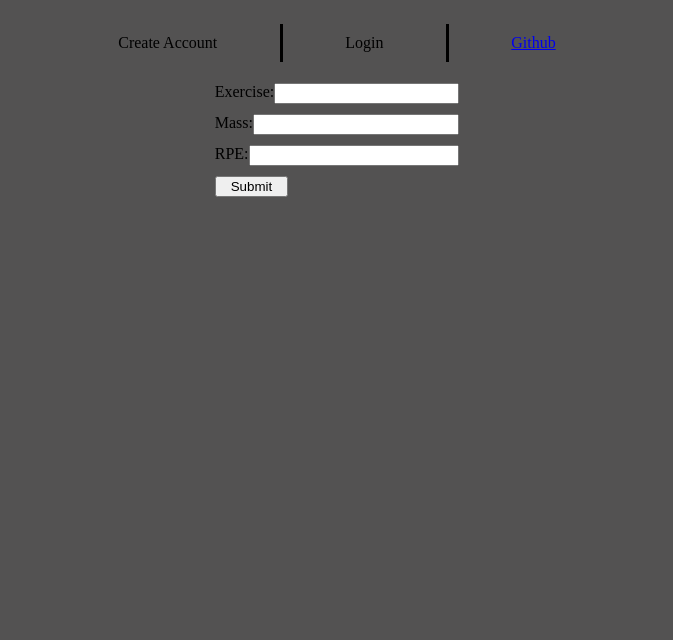
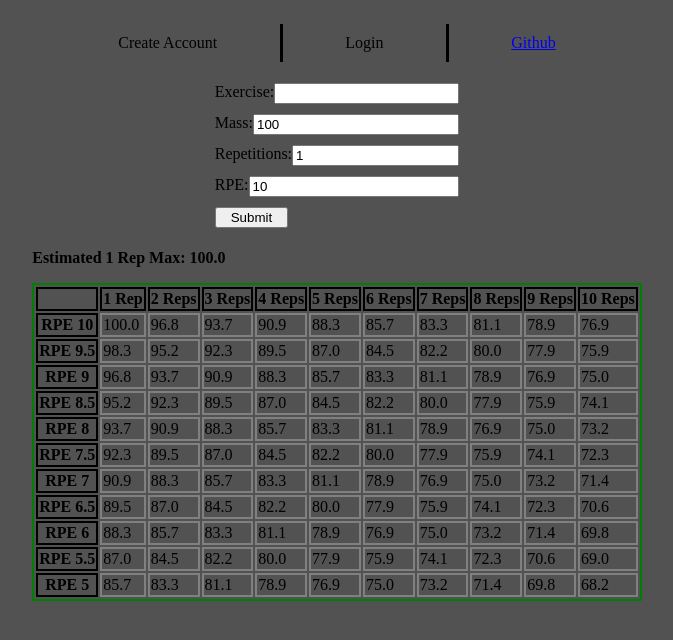
Before and after one commit to A-Galicia/Strength-Projector, a React (Vite) app: page /projector in a window 1280 px wide. Shown: the top 640 px of the page, without its empty margins (303-976 px from the left). Built offline with nearby package versions, Linux system fonts and the light colour scheme.

Commit message:
added 1rep max calculator and reptable

```diff
--- /dev/null
+++ b/src/components/RpeTable.jsx
@@ -0,0 +1,105 @@
+import { useEffect, useState } from 'react';
+
+function RpeTable({ mass, reps, rpe }) {
+  const [e1rm, setE1rm] = useState(100);
+  const [tableData, setTableData] = useState([]);
+
+  function calc1rm(weight, repetitions, exertion) {
+    /*
+    Epley 1 rep max formula
+    -----------------------
+    1RM = weight(1+ (reps/30))
+    w/ RPE:  weight(1+ (reps-(10-RPE)/30))
+    */
+    let totalReps = parseInt(repetitions);
+    if (repetitions == 1) {
+      totalReps = 0;
+    }
+
+    const estimate = (
+      weight *
+      (1 + (totalReps + (10 - exertion)) / 30)
+    ).toFixed(1);
+
+    setE1rm(estimate);
+    getTableData(estimate);
+  }
+
+  function get1rm(weight, repetitions, exertion) {
+    /*
+    Epley 1 rep max formula
+    -----------------------
+    1RM = weight(1+ (reps/30))
+    w/ RPE:  weight(1+ (reps-(10-RPE)/30))
+    */
+    let totalReps = repetitions - 1;
+    if (repetitions === 1) {
+      totalReps = 0;
+    }
+
+    const estimate = (
+      weight *
+      (1 + (totalReps + (10 - exertion)) / 30)
+    ).toFixed(1);
+
+    return estimate;
+  }
+
+  function getTableData(weight) {
+    let res = [];
+    for (let i = 10; i >= 5; i -= 0.5) {
+      const values = [];
+      for (let j = 1; j <= 10; j++) {
+        const repMax = get1rm(weight, j, i);
+        const eRepMax = (weight * (weight / repMax)).toFixed(1);
+        values.push(eRepMax);
+      }
+
+      res.push({ rpe: i, maxes: values });
+    }
+
+    setTableData(res);
+  }
+
+  useEffect(() => {
+    calc1rm(mass, reps, rpe);
+  }, [mass, reps, rpe]);
+
+  let headers = [];
+  for (let i = 2; i <= 10; i++) {
+    headers.push(<th key={i}>{i} Reps</th>);
+  }
+
+  return (
+    <div>
+      <p>
+        <b>Estimated 1 Rep Max: {e1rm}</b>
+      </p>
+      <table>
+        <thead>
+          <tr>
+            <th></th>
+            <th>1 Rep</th>
+            {headers.map((h) => {
+              return h;
+            })}
+          </tr>
+        </thead>
+        <tbody>
+          {tableData.map((data) => {
+            return (
+              <tr key={crypto.randomUUID()}>
+                <th>RPE {data.rpe}</th>
+                {data.maxes.map((max) => {
+                  return <td key={crypto.randomUUID()}>{max}</td>;
+                })}
+              </tr>
+            );
+          })}
+        </tbody>
+      </table>
+    </div>
+  );
+}
+
+export default RpeTable;
--- a/src/pages/Projector.jsx
+++ b/src/pages/Projector.jsx
@@ -1,6 +1,20 @@
+import { useState } from 'react';
 import classes from '../styles/Projector.module.css';
+import RpeTable from '../components/RpeTable';
 
 function Projector() {
+  const [exercise, setExersice] = useState('');
+  const [mass, setMass] = useState(100);
+  const [reps, setReps] = useState(1);
+  const [rpe, setRpe] = useState(10);
+
+  function calculate(e) {
+    e.preventDefault();
+    console.log(exercise);
+    console.log(mass);
+    console.log(rpe);
+  }
+
   return (
     <div className={classes.main}>
       <nav>
@@ -29,7 +43,7 @@ function Projector() {
         </ul>
       </nav>
 
-      <form className={classes.form}>
+      <form className={classes.form} onSubmit={calculate}>
         <label className={classes.label} htmlFor='exercise'>
           Exercise:
           <input
@@ -37,6 +51,8 @@ function Projector() {
             id='exercise'
             name='exercise'
             list='exercises'
+            value={exercise}
+            onChange={(e) => setExersice(e.target.value)}
           />
         </label>
 
@@ -55,6 +71,22 @@ function Projector() {
             type='number'
             name='mass'
             min='8'
+            value={mass}
+            onChange={(e) => setMass(e.target.value)}
+            required
+          />
+        </label>
+        <label className={classes.label} htmlFor='reps'>
+          Repetitions:
+          <input
+            className={classes.input}
+            id='reps'
+            type='number'
+            min='1'
+            max='10'
+            name='reps'
+            value={reps}
+            onChange={(e) => setReps(e.target.value)}
             required
           />
         </label>
@@ -67,6 +99,8 @@ function Projector() {
             min='8'
             max='10'
             name='rpe'
+            value={rpe}
+            onChange={(e) => setRpe(e.target.value)}
             required
           />
         </label>
@@ -74,6 +108,8 @@ function Projector() {
           Submit
         </button>
       </form>
+
+      <RpeTable mass={mass} reps={reps} rpe={rpe} />
     </div>
   );
 }
--- a/src/styles/Projector.module.css
+++ b/src/styles/Projector.module.css
@@ -43,3 +43,15 @@ nav {
   width: 30%;
   margin-block: 5px;
 }
+
+table {
+  border: 2px solid green;
+}
+
+th {
+  border: 2px solid black;
+}
+
+td {
+  border: 2px solid grey;
+}
```
